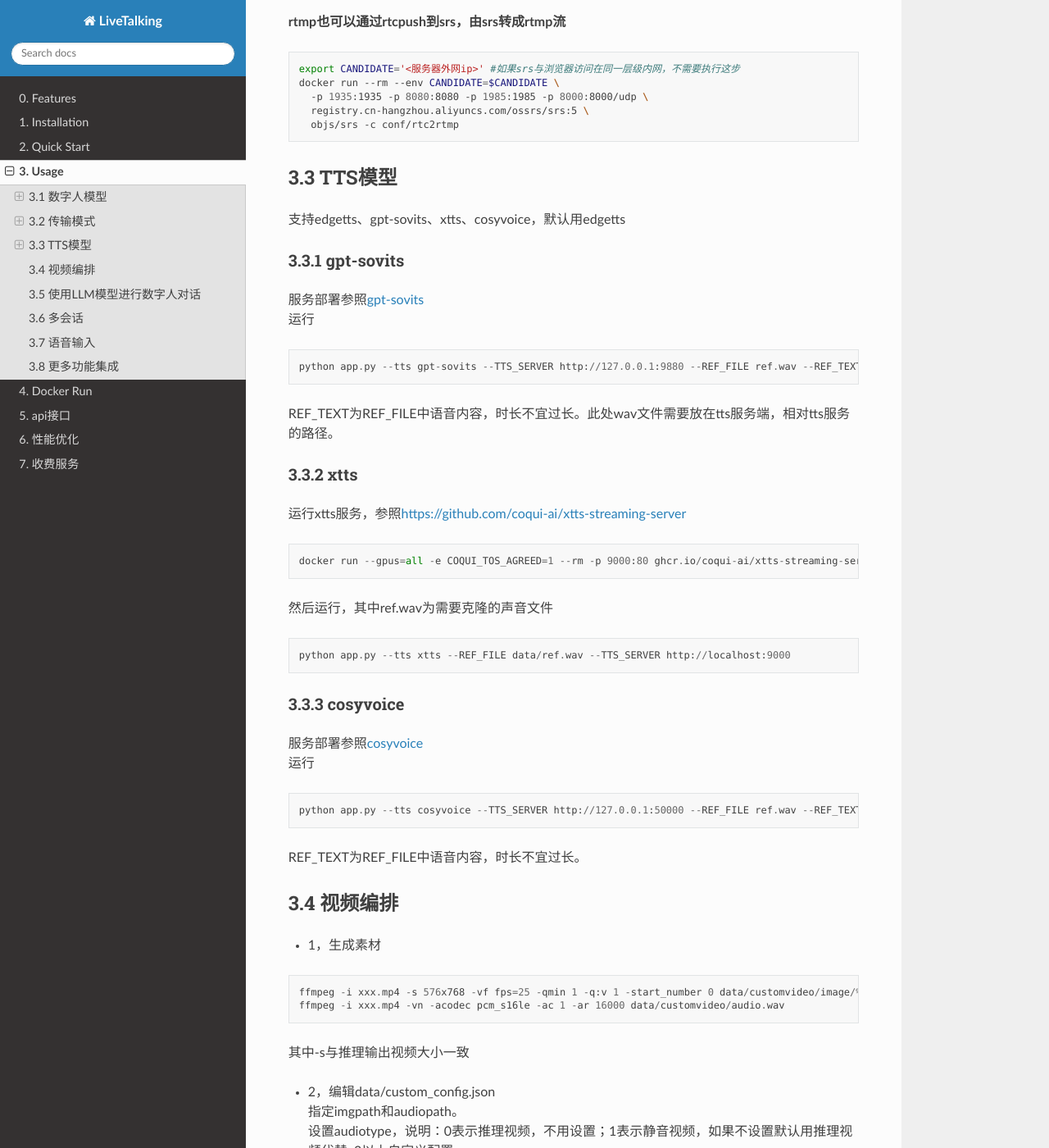
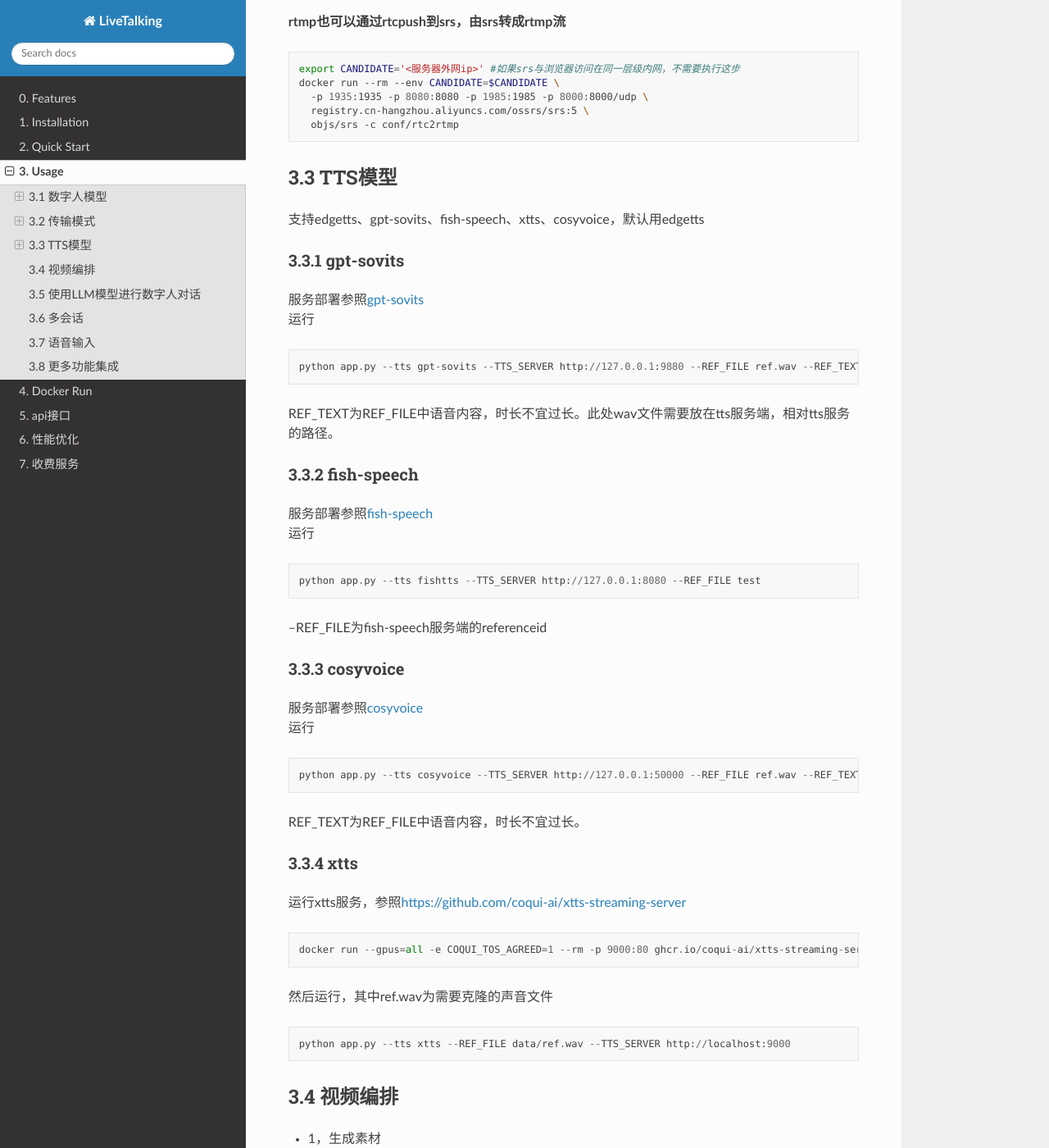
Before and after one commit to lipku/livetalking-doc, a Sphinx documentation site: the page built from docs/source/usage.md, in a window 1280 px wide and 1400 px high, scrolled down 4449 px. Shown: the whole window at 82% size. Built offline with Sphinx 7.4.7 and the Read the Docs theme 3.1.0, drawn with Linux system fonts in a browser that asks for light colours.

Commit message:
添加fish-speech说明

````diff
--- a/docs/source/usage.md
+++ b/docs/source/usage.md
@@ -166,7 +166,7 @@ docker run --rm --env CANDIDATE=$CANDIDATE \
 ```
 
 ### 3.3 TTS模型
-支持edgetts、gpt-sovits、xtts、cosyvoice，默认用edgetts
+支持edgetts、gpt-sovits、fish-speech、xtts、cosyvoice，默认用edgetts
 #### 3.3.1 gpt-sovits
 服务部署参照[gpt-sovits](tts/gptsovits.md)
 运行
@@ -175,7 +175,23 @@ python app.py --tts gpt-sovits --TTS_SERVER http://127.0.0.1:9880 --REF_FILE ref
 ```
 REF_TEXT为REF_FILE中语音内容，时长不宜过长。此处wav文件需要放在tts服务端，相对tts服务的路径。
 
-#### 3.3.2 xtts
+#### 3.3.2 fish-speech
+服务部署参照[fish-speech](tts/fishspeech.md)
+运行
+```
+python app.py --tts fishtts --TTS_SERVER http://127.0.0.1:8080 --REF_FILE test
+```
+--REF_FILE为fish-speech服务端的referenceid
+
+#### 3.3.3 cosyvoice
+服务部署参照[cosyvoice](tts/cosyvoice.md)
+运行
+```
+python app.py --tts cosyvoice --TTS_SERVER http://127.0.0.1:50000 --REF_FILE ref.wav --REF_TEXT xxx
+```
+REF_TEXT为REF_FILE中语音内容，时长不宜过长。
+
+#### 3.3.4 xtts
 运行xtts服务，参照<https://github.com/coqui-ai/xtts-streaming-server>
 ```
 docker run --gpus=all -e COQUI_TOS_AGREED=1 --rm -p 9000:80 ghcr.io/coqui-ai/xtts-streaming-server:latest
@@ -184,14 +200,6 @@ docker run --gpus=all -e COQUI_TOS_AGREED=1 --rm -p 9000:80 ghcr.io/coqui-ai/xtt
 ```
 python app.py --tts xtts --REF_FILE data/ref.wav --TTS_SERVER http://localhost:9000
 ```
-
-#### 3.3.3 cosyvoice
-服务部署参照[cosyvoice](tts/cosyvoice.md)
-运行
-```
-python app.py --tts cosyvoice --TTS_SERVER http://127.0.0.1:50000 --REF_FILE ref.wav --REF_TEXT xxx
-```
-REF_TEXT为REF_FILE中语音内容，时长不宜过长。
 
 ### 3.4 视频编排
 - 1，生成素材
````
Also changed, not shown: docs/source/tts/fishspeech.md (added, +71 -0 lines), docs/source/tts/fish-speech.jpg (added).
